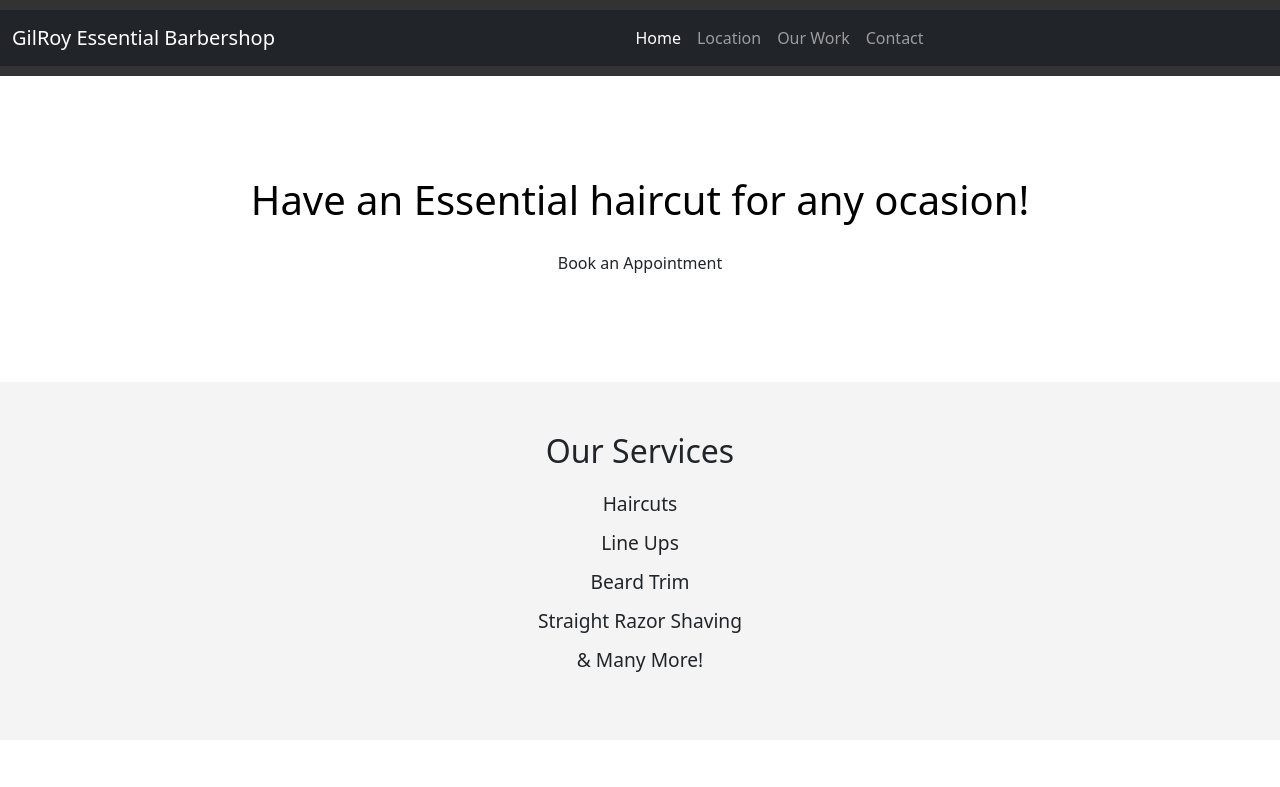
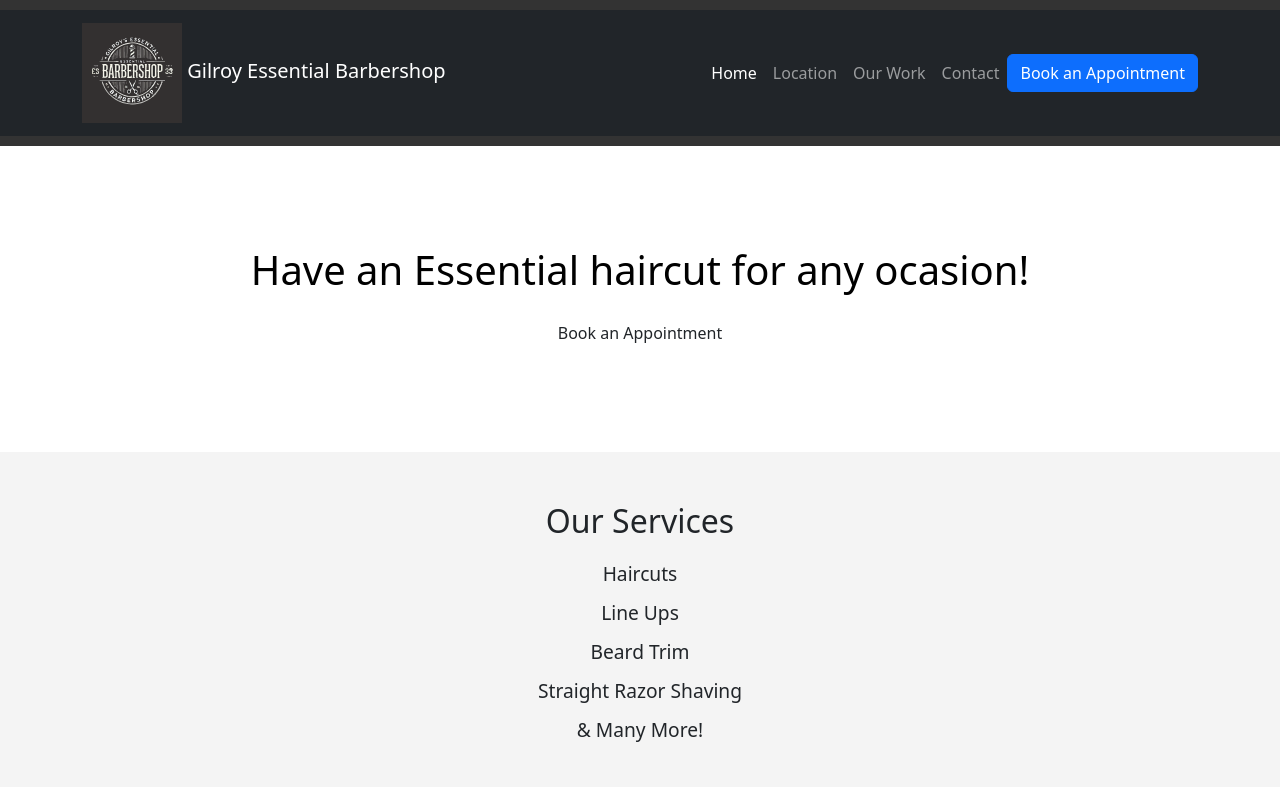
Before and after one commit to gustavosepulveda/gilroy-essential, a website: page index.html in a window 1280 px wide. Shown: the top 787 px of the page. Drawn offline with nearby package versions, Linux system fonts and the light colour scheme.

Commit message:
added logo

```diff
--- a/index.html
+++ b/index.html
@@ -13,13 +13,16 @@
 
     <header>
         <nav class="navbar navbar-expand-lg navbar-dark bg-dark">
-            <div class="container-fluid">
-              <a class="navbar-brand" href="#">GilRoy Essential Barbershop</a>
+            <div class="container">
+              <a class="navbar-brand" href="#">
+                <img src="public/Gilroy-logo.svg" alt="Logo" width="100" height="100">
+                Gilroy Essential Barbershop
+              </a>
               <button class="navbar-toggler" type="button" data-bs-toggle="collapse" data-bs-target="#navbarSupportedContent" aria-controls="navbarSupportedContent" aria-expanded="false" aria-label="Toggle navigation">
                 <span class="navbar-toggler-icon"></span>
               </button>
               <div class="collapse navbar-collapse" id="navbarSupportedContent">
-                <ul class="navbar-nav ms-auto me-auto mb-2 mb-lg-0">
+                <ul class="navbar-nav text-center ms-auto mb-2 mb-lg-0">
                   <li class="nav-item">
                     <a class="nav-link active" aria-current="page" href="#">Home</a>
                   </li>
@@ -33,6 +36,7 @@
                     <a class="nav-link" href="#contact">Contact</a>
                   </li>
                 </ul>
+                <a href="#book" type="button" class="btn btn-primary text-center">Book an Appointment</a>
               </div>
             </div>
           </nav>
@@ -43,14 +47,6 @@
 
 
 
-        <!-- <nav>
-            <ul>
-                <li><a href="#home">Home</a></li>
-                <li><a href="#locations">Location</a></li>
-                <li><a href="#work">Our Work</a></li>
-                <li><a href="#contact">Contact</a></li>
-            </ul>
-        </nav> -->
     </header>
 
 
```
Also changed, not shown: public/Gilroy-logo.svg (added).
